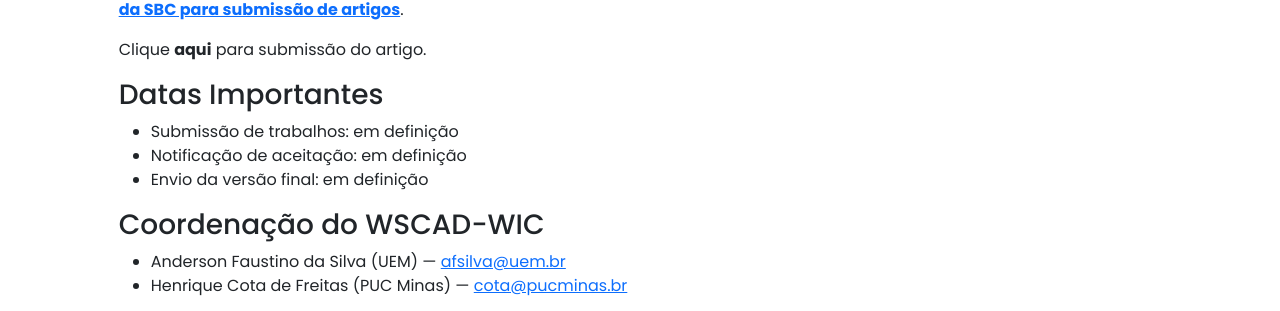
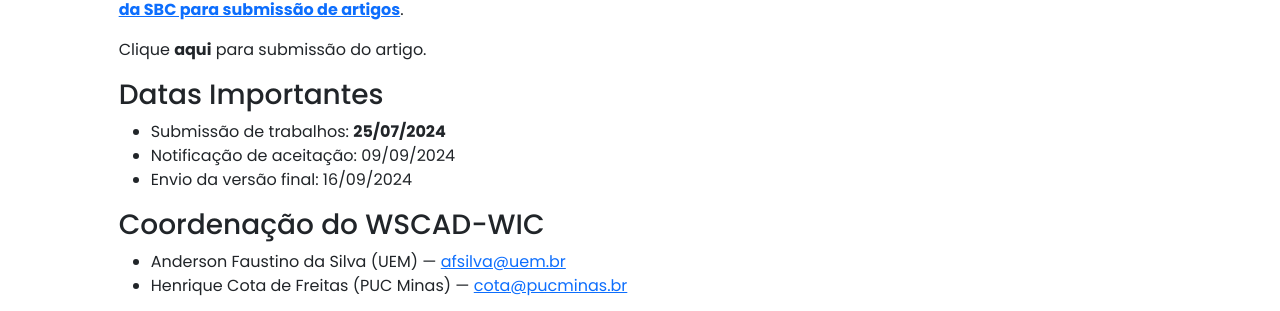
Before and after one commit to ce-acpad/sscad2024, a Jekyll site: the page built from cfp_wic.html, in a window 1280 px wide and 900 px high, scrolled down 1583 px. Shown: the part 337-648 px from the top of the window. Built offline with Jekyll 4.4.1, drawn with Linux system fonts in a browser that asks for light colours.

Commit message:
datas wic

```diff
--- a/cfp_wic.html
+++ b/cfp_wic.html
@@ -64,9 +64,9 @@ permalink: /cfp_wic/
 
 <h3>Datas Importantes</h3>
 <ul>
-<li>Submissão de trabalhos: em definição</li>
-<li>Notificação de aceitação: em definição</li>
-<li>Envio da versão final: em definição</li>
+<li>Submissão de trabalhos: <strong>25/07/2024</strong></li>
+<li>Notificação de aceitação: 09/09/2024</li>
+<li>Envio da versão final: 16/09/2024</li>
 <!--
 <li>Submissão de trabalhos:  <del>31/07/2023</del> <del>07/08/2023</del> <strong>14/08/2023</strong></li>
 <li>Notificação de aceitação: 04/09/2023</li>
```
